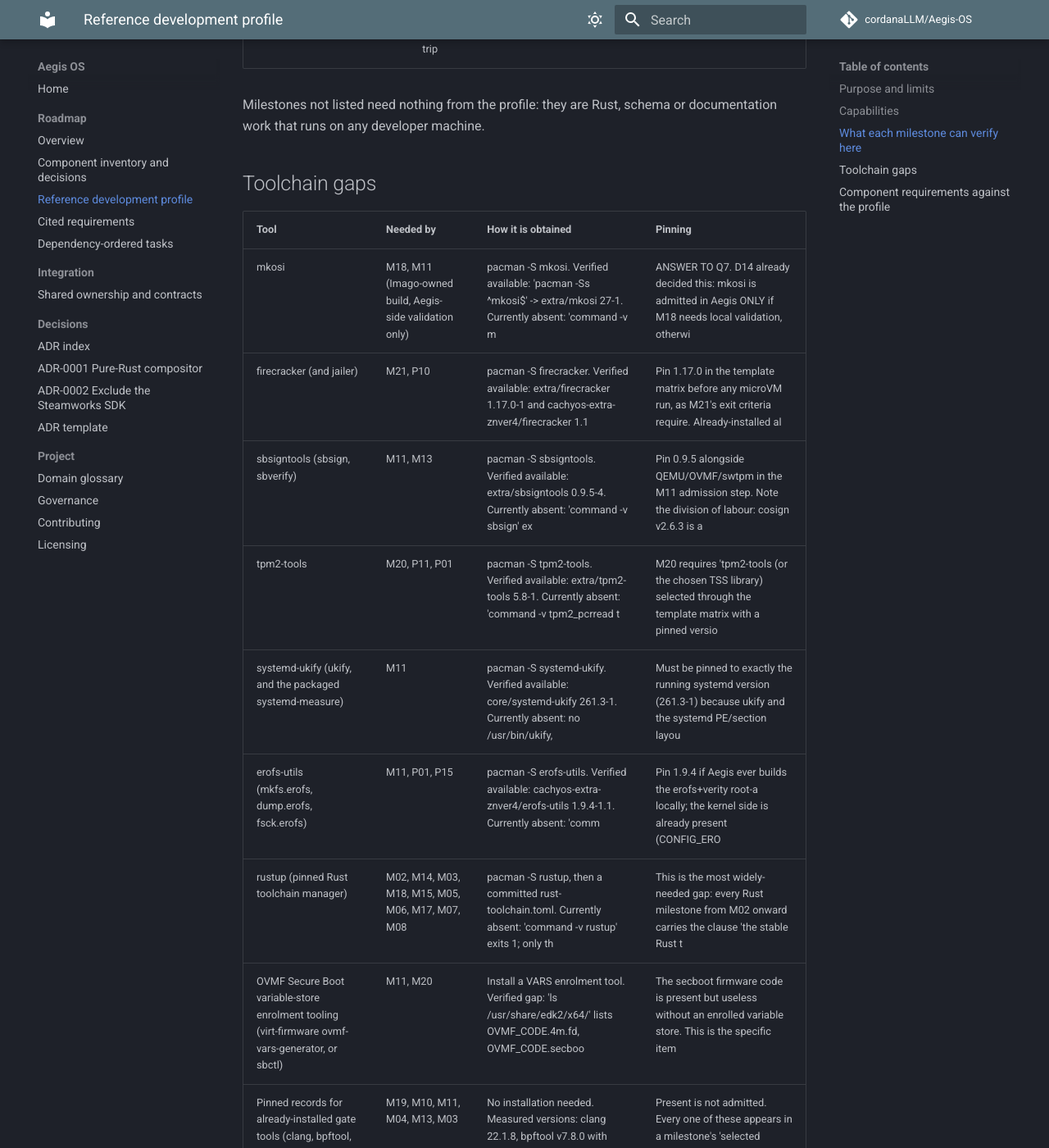
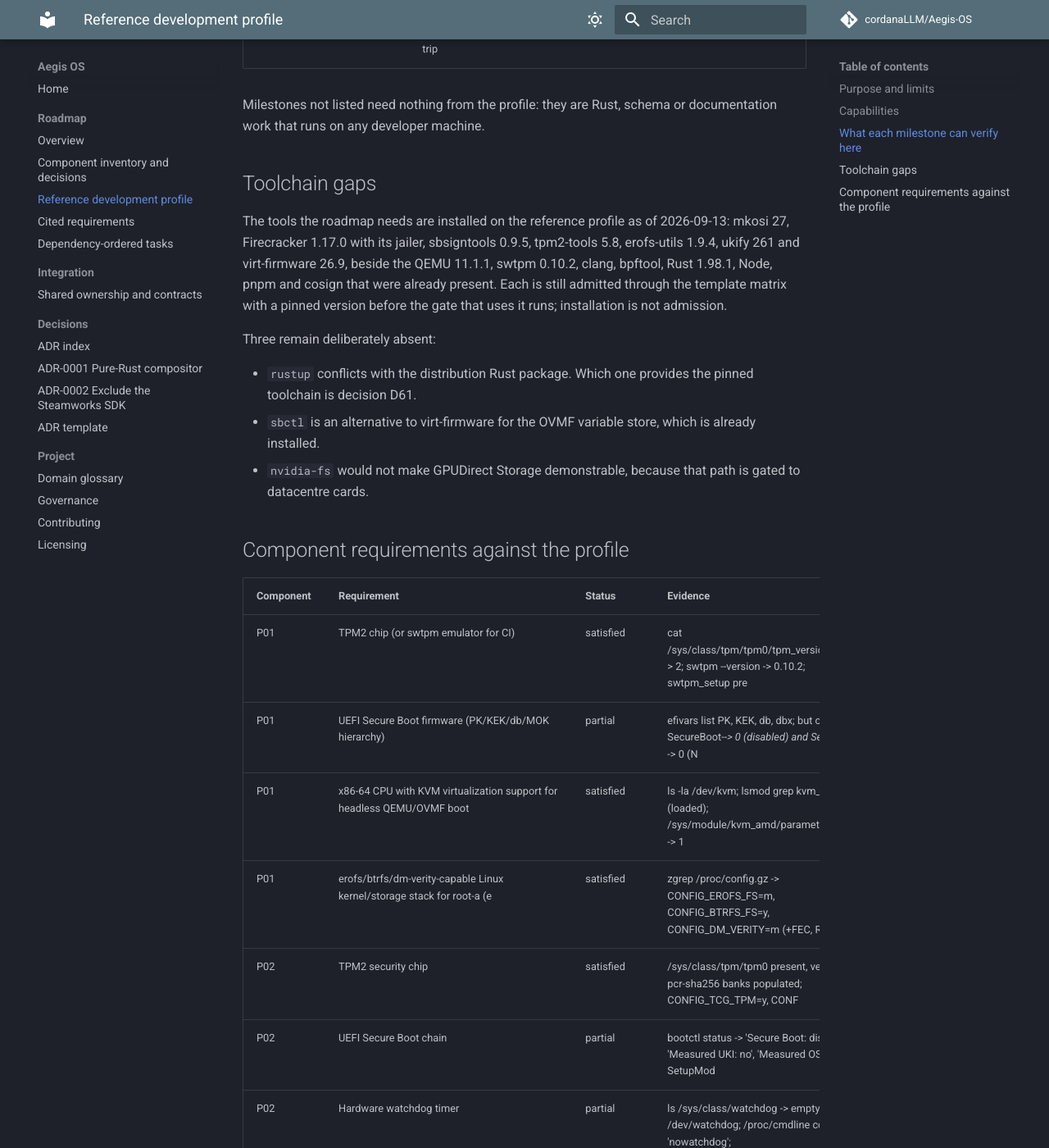
Before and after one commit to cordanaLLM/Aegis-OS, an MkDocs documentation site: the page built from docs/roadmap/hardware.md, in a window 1280 px wide and 1400 px high, scrolled down 2452 px. Shown: the whole window at 82% size. Built offline with MkDocs 1.6.1 and Material for MkDocs 9.7.7, drawn with Linux system fonts in a browser that asks for light colours; comment, search, counter and statistics services are not loaded; some of the changed text lies outside the part shown.

Commit message:
chore: install the roadmap toolchain on the reference profile and record it (#87)
mkosi 27, Firecracker 1.17.0 with its jailer, sbsigntools 0.9.5, tpm2-tools
5.8, erofs-utils 1.9.4, ukify 261 and virt-firmware 26.9 are installed and
recorded with their versions. Installation is not admission: each is still
pinned through the template matrix before the gate that uses it runs.

Two corrections from checking the machine: the Arc A380 is bound to i915, but
the same kernel ships xe with a PCI alias for the device, so rebinding it for
drm_sched is supported and recorded as an operator action; and the TPM
character devices are group tss, so tpm2-tools reads run privileged, which a
root read of PCR 7 confirmed.

rustup, sbctl and nvidia-fs stay absent deliberately, each with its reason.

Signed-off-by: lusoris <lusoris@proton.me>
Co-authored-by: Claude Opus 5 (1M context) <noreply@anthropic.com>

```diff
--- a/docs/roadmap/hardware.md
+++ b/docs/roadmap/hardware.md
@@ -59,17 +59,22 @@ documentation work that runs on any developer machine.
 
 ## Toolchain gaps
 
-| Tool | Needed by | How it is obtained | Pinning |
-| :--- | :--- | :--- | :--- |
-| mkosi | M18, M11 (Imago-owned build, Aegis-side validation only) | pacman -S mkosi. Verified available: 'pacman -Ss ^mkosi$' -> extra/mkosi 27-1. Currently absent: 'command -v m | ANSWER TO Q7. D14 already decided this: mkosi is admitted in Aegis ONLY if M18 needs local validation, otherwi |
-| firecracker (and jailer) | M21, P10 | pacman -S firecracker. Verified available: extra/firecracker 1.17.0-1 and cachyos-extra-znver4/firecracker 1.1 | Pin 1.17.0 in the template matrix before any microVM run, as M21's exit criteria require. Already-installed al |
-| sbsigntools (sbsign, sbverify) | M11, M13 | pacman -S sbsigntools. Verified available: extra/sbsigntools 0.9.5-4. Currently absent: 'command -v sbsign' ex | Pin 0.9.5 alongside QEMU/OVMF/swtpm in the M11 admission step. Note the division of labour: cosign v2.6.3 is a |
-| tpm2-tools | M20, P11, P01 | pacman -S tpm2-tools. Verified available: extra/tpm2-tools 5.8-1. Currently absent: 'command -v tpm2_pcrread t | M20 requires 'tpm2-tools (or the chosen TSS library) selected through the template matrix with a pinned versio |
-| systemd-ukify (ukify, and the packaged systemd-measure) | M11 | pacman -S systemd-ukify. Verified available: core/systemd-ukify 261.3-1. Currently absent: no /usr/bin/ukify, | Must be pinned to exactly the running systemd version (261.3-1) because ukify and the systemd PE/section layou |
-| erofs-utils (mkfs.erofs, dump.erofs, fsck.erofs) | M11, P01, P15 | pacman -S erofs-utils. Verified available: cachyos-extra-znver4/erofs-utils 1.9.4-1.1. Currently absent: 'comm | Pin 1.9.4 if Aegis ever builds the erofs+verity root-a locally; the kernel side is already present (CONFIG_ERO |
-| rustup (pinned Rust toolchain manager) | M02, M14, M03, M18, M15, M05, M06, M17, M07, M08 | pacman -S rustup, then a committed rust-toolchain.toml. Currently absent: 'command -v rustup' exits 1; only th | This is the most widely-needed gap: every Rust milestone from M02 onward carries the clause 'the stable Rust t |
-| OVMF Secure Boot variable-store enrolment tooling (virt-firmware ovmf-vars-generator, or sbctl) | M11, M20 | Install a VARS enrolment tool. Verified gap: 'ls /usr/share/edk2/x64/' lists OVMF_CODE.4m.fd, OVMF_CODE.secboo | The secboot firmware code is present but useless without an enrolled variable store. This is the specific item |
-| Pinned records for already-installed gate tools (clang, bpftool, libbpf, QEMU, swtpm, Node, pnpm, Playwright, cosign, systemd) | M19, M10, M11, M04, M13, M03 | No installation needed. Measured versions: clang 22.1.8, bpftool v7.8.0 with libbpf v1.8, qemu-system-x86_64 1 | Present is not admitted. Every one of these appears in a milestone's 'selected through the template matrix wit |
+The tools the roadmap needs are installed on the reference profile as of
+2026-09-13: mkosi 27, Firecracker 1.17.0 with its jailer, sbsigntools 0.9.5,
+tpm2-tools 5.8, erofs-utils 1.9.4, ukify 261 and virt-firmware 26.9, beside the
+QEMU 11.1.1, swtpm 0.10.2, clang, bpftool, Rust 1.98.1, Node, pnpm and cosign
+that were already present. Each is still admitted through the template matrix
+with a pinned version before the gate that uses it runs; installation is not
+admission.
+
+Three remain deliberately absent:
+
+- `rustup` conflicts with the distribution Rust package. Which one provides the
+  pinned toolchain is decision D61.
+- `sbctl` is an alternative to virt-firmware for the OVMF variable store, which
+  is already installed.
+- `nvidia-fs` would not make GPUDirect Storage demonstrable, because that path
+  is gated to datacentre cards.
 
 ## Component requirements against the profile
 
```
Also changed, not shown: CHANGELOG.md (+8 -0 lines), 2 other files.
